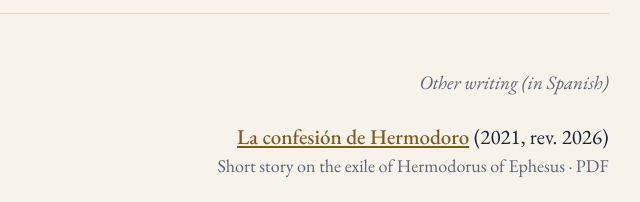
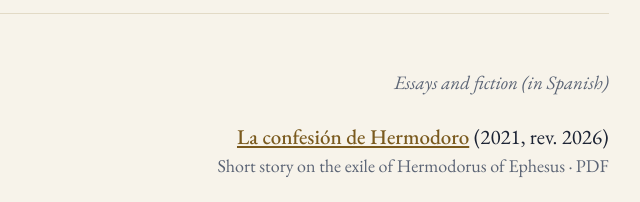
Before and after one commit to diegogr94-web/diegogr94-web.github.io, a plain HTML site: page research.html in a window 1280 px wide. Shown: the part 1148-1350 px from the top of the page, 489-1129 px from the left. Drawn offline with nearby package versions, Linux system fonts and the light colour scheme.

Commit message:
Label: Essays and fiction (in Spanish)
Co-Authored-By: Claude Opus 5.5 <noreply@anthropic.com>
Claude-Session: https://claude.ai/code/session_013xx1K2Zvwwr6hZageyt4RV

```diff
--- a/research.html
+++ b/research.html
@@ -109,7 +109,7 @@
       <span style="font-size: 18px; color: #5B6475"><i>Bryn Mawr Classical Review</i> 2022.11.43</span>
     </div>
     <section style="border-top: 1px solid #E2DAC6; padding: 56px 0 0; display: flex; flex-direction: column; align-items: flex-end; text-align: right; gap: 28px">
-      <span style="font-size:19px; font-style: italic; color: #5B6475">Other writing (in Spanish)</span>
+      <span style="font-size:19px; font-style: italic; color: #5B6475">Essays and fiction (in Spanish)</span>
       <div style="display: flex; flex-direction: column; align-items: flex-end; gap: 4px"><span lang="es" style="font-size:21px; font-weight: 500"><a href="papers/garcia-rincon-la-confesion-de-hermodoro.pdf">La confesión de Hermodoro</a> <span style="font-weight: 400">(2021, rev. 2026)</span></span><span style="font-size:18px; color: #5B6475">Short story on the exile of Hermodorus of Ephesus · PDF</span></div>
       <div style="display: flex; flex-direction: column; align-items: flex-end; gap: 4px"><span lang="es" style="font-size:21px; font-weight: 500"><a href="https://medium.com/mollusca/el-entusiasmo-socr%C3%A1tico-o-la-locura-divina-4be402630dca">El entusiasmo socrático o la locura divina</a> <span style="font-weight: 400">(2021)</span></span><span style="font-size:18px; color: #5B6475">Essay · <i>Mollusca</i></span></div>
     </section>
```
